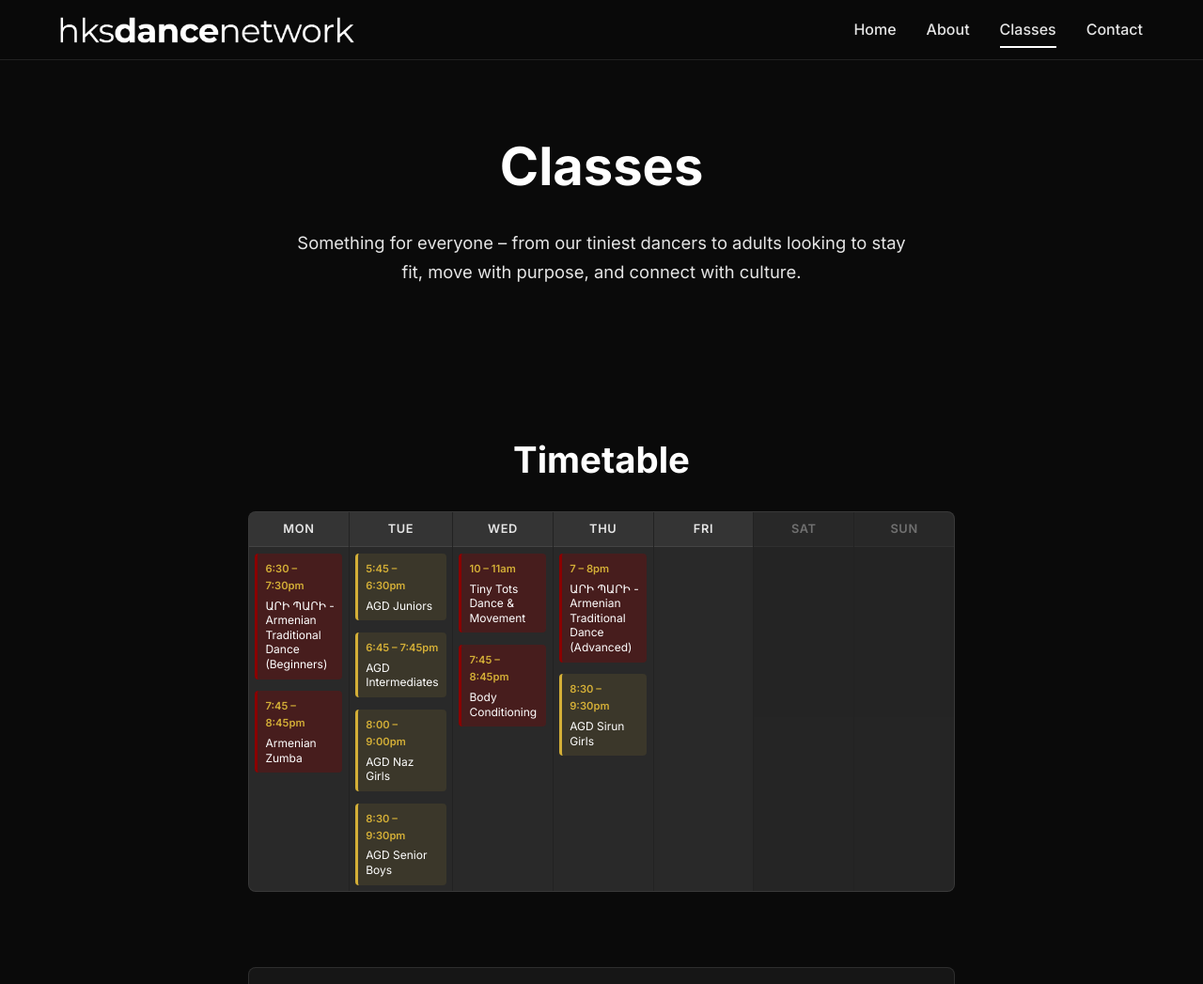
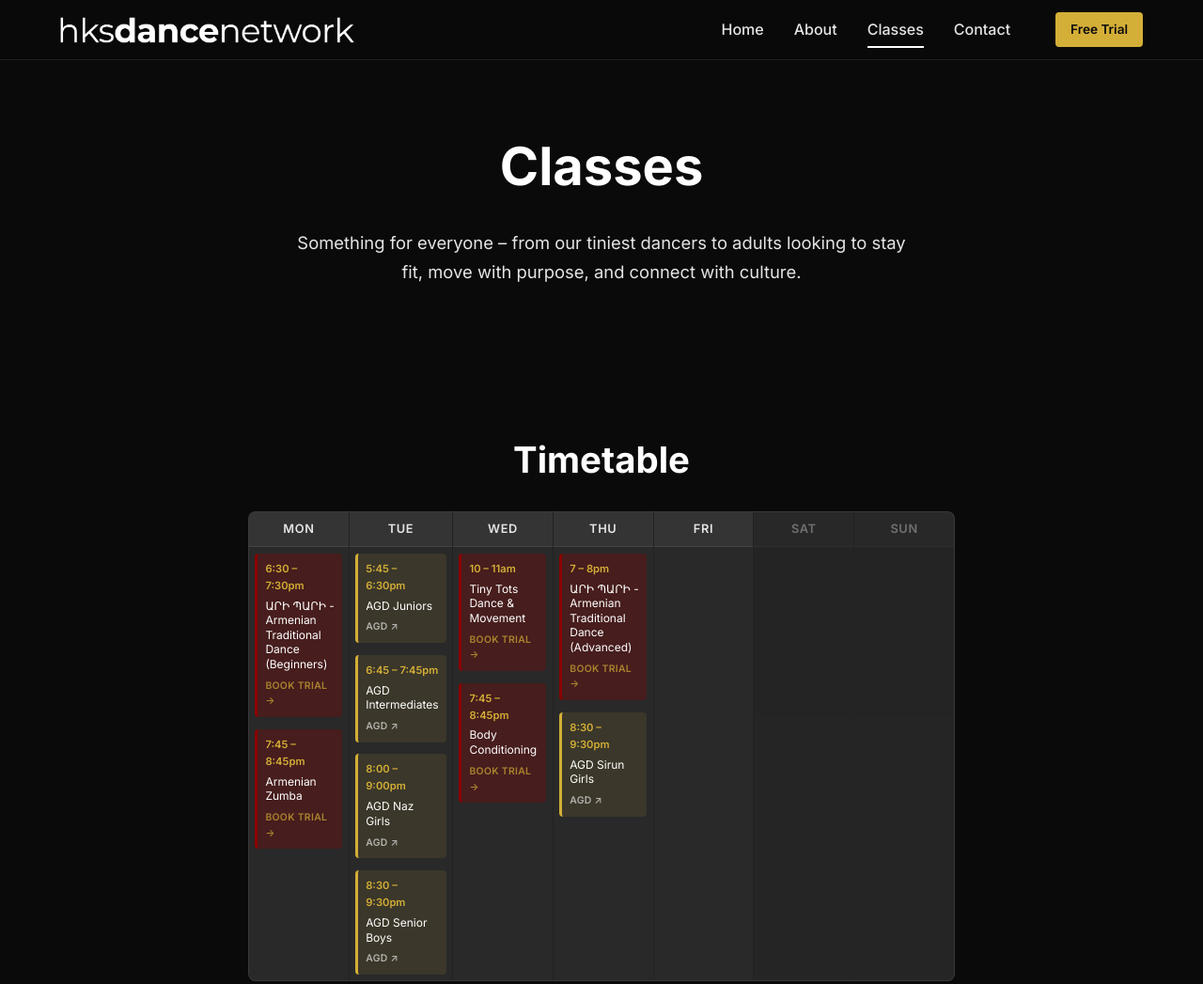
Before and after one commit to skhtor/hks-www, an Astro site: page /classes in a window 1280 px wide. Shown: the top 1047 px of the page at 94% size. Built offline with nearby package versions, Linux system fonts and the light colour scheme; Astro itself is replaced by a stand-in of ours.

Commit message:
Make calendar items clickable + add trial CTA

```diff
--- a/src/components/Nav.astro
+++ b/src/components/Nav.astro
@@ -33,6 +33,9 @@ const links = [
           </a>
         </li>
       ))}
+      <li class="nav-cta-item">
+        <a href="https://my.classmanager.com/hks-dance-network/classes?mode=trial" target="_blank" rel="noopener noreferrer" class="nav-cta">Free Trial</a>
+      </li>
     </ul>
   </div>
 </nav>
@@ -82,6 +85,7 @@ const links = [
 
   .nav-links {
     display: flex;
+    align-items: center;
     gap: var(--space-lg);
     list-style: none;
   }
@@ -100,6 +104,27 @@ const links = [
 
   .nav-link.active {
     border-bottom-color: var(--color-white);
+  }
+
+  .nav-cta-item {
+    margin-left: var(--space-sm);
+  }
+
+  .nav-cta {
+    display: inline-block;
+    padding: 0.5rem 1rem;
+    background: var(--color-accent);
+    color: var(--color-black);
+    font-weight: 600;
+    font-size: 0.85rem;
+    border-radius: 4px;
+    text-decoration: none;
+    transition: background 0.2s ease, transform 0.15s ease;
+  }
+
+  .nav-cta:hover {
+    background: var(--color-white);
+    transform: translateY(-1px);
   }
 
   .nav-toggle {
@@ -151,6 +176,16 @@ const links = [
       padding: 0;
       border-bottom: none;
       font-size: 1.2rem;
+    }
+
+    .nav-cta-item {
+      margin-left: 0;
+      margin-top: var(--space-sm);
+    }
+
+    .nav-cta {
+      font-size: 1rem;
+      padding: 0.65rem 1.25rem;
     }
   }
 </style>
--- a/src/pages/classes.astro
+++ b/src/pages/classes.astro
@@ -16,55 +16,65 @@ import BaseLayout from '../layouts/BaseLayout.astro';
       <div class="calendar">
         <div class="calendar-day">
           <div class="calendar-day-header">Mon</div>
-          <div class="calendar-event">
+          <a href="https://my.classmanager.com/hks-dance-network/classes/ari-pari-armenian-traditional-dance-beginners?mode=trial" target="_blank" rel="noopener noreferrer" class="calendar-event calendar-event-link">
             <span class="calendar-time">6:30 – 7:30pm</span>
             <span class="calendar-class">ԱՐԻ ՊԱՐԻ - Armenian Traditional Dance (Beginners)</span>
-          </div>
-          <div class="calendar-event">
+            <span class="calendar-action">Book trial →</span>
+          </a>
+          <a href="https://my.classmanager.com/hks-dance-network/classes/armenian-zumba?mode=trial" target="_blank" rel="noopener noreferrer" class="calendar-event calendar-event-link">
             <span class="calendar-time">7:45 – 8:45pm</span>
             <span class="calendar-class">Armenian Zumba</span>
-          </div>
+            <span class="calendar-action">Book trial →</span>
+          </a>
         </div>
         <div class="calendar-day">
           <div class="calendar-day-header">Tue</div>
-          <div class="calendar-event calendar-event-agd">
+          <a href="https://agd.org.au/" target="_blank" rel="noopener noreferrer" class="calendar-event calendar-event-agd calendar-event-link">
             <span class="calendar-time">5:45 – 6:30pm</span>
             <span class="calendar-class">AGD Juniors</span>
-          </div>
-          <div class="calendar-event calendar-event-agd">
+            <span class="calendar-action calendar-action-agd">AGD ↗</span>
+          </a>
+          <a href="https://agd.org.au/" target="_blank" rel="noopener noreferrer" class="calendar-event calendar-event-agd calendar-event-link">
             <span class="calendar-time">6:45 – 7:45pm</span>
             <span class="calendar-class">AGD Intermediates</span>
-          </div>
-          <div class="calendar-event calendar-event-agd">
+            <span class="calendar-action calendar-action-agd">AGD ↗</span>
+          </a>
+          <a href="https://agd.org.au/" target="_blank" rel="noopener noreferrer" class="calendar-event calendar-event-agd calendar-event-link">
             <span class="calendar-time">8:00 – 9:00pm</span>
             <span class="calendar-class">AGD Naz Girls</span>
-          </div>
-          <div class="calendar-event calendar-event-agd">
+            <span class="calendar-action calendar-action-agd">AGD ↗</span>
+          </a>
+          <a href="https://agd.org.au/" target="_blank" rel="noopener noreferrer" class="calendar-event calendar-event-agd calendar-event-link">
             <span class="calendar-time">8:30 – 9:30pm</span>
             <span class="calendar-class">AGD Senior Boys</span>
-          </div>
+            <span class="calendar-action calendar-action-agd">AGD ↗</span>
+          </a>
         </div>
         <div class="calendar-day">
           <div class="calendar-day-header">Wed</div>
-          <div class="calendar-event">
+          <a href="https://my.classmanager.com/hks-dance-network/classes/tiny-tots-dance-movement?mode=trial" target="_blank" rel="noopener noreferrer" class="calendar-event calendar-event-link">
             <span class="calendar-time">10 – 11am</span>
             <span class="calendar-class">Tiny Tots Dance & Movement</span>
-          </div>
-          <div class="calendar-event">
+            <span class="calendar-action">Book trial →</span>
+          </a>
+          <a href="https://my.classmanager.com/hks-dance-network/classes/body-conditioning?mode=trial" target="_blank" rel="noopener noreferrer" class="calendar-event calendar-event-link">
             <span class="calendar-time">7:45 – 8:45pm</span>
             <span class="calendar-class">Body Conditioning</span>
-          </div>
+            <span class="calendar-action">Book trial →</span>
+          </a>
         </div>
         <div class="calendar-day">
           <div class="calendar-day-header">Thu</div>
-          <div class="calendar-event">
+          <a href="https://my.classmanager.com/hks-dance-network/classes/cls_01kvqeww182k5q77swjr7jfk15?mode=trial" target="_blank" rel="noopener noreferrer" class="calendar-event calendar-event-link">
             <span class="calendar-time">7 – 8pm</span>
             <span class="calendar-class">ԱՐԻ ՊԱՐԻ - Armenian Traditional Dance (Advanced)</span>
-          </div>
-          <div class="calendar-event calendar-event-agd">
+            <span class="calendar-action">Book trial →</span>
+          </a>
+          <a href="https://agd.org.au/" target="_blank" rel="noopener noreferrer" class="calendar-event calendar-event-agd calendar-event-link">
             <span class="calendar-time">8:30 – 9:30pm</span>
             <span class="calendar-class">AGD Sirun Girls</span>
-          </div>
+            <span class="calendar-action calendar-action-agd">AGD ↗</span>
+          </a>
         </div>
         <div class="calendar-day">
           <div class="calendar-day-header">Fri</div>
@@ -264,6 +274,21 @@ import BaseLayout from '../layouts/BaseLayout.astro';
     gap: 0.25rem;
   }
 
+  .calendar-event-link {
+    text-decoration: none;
+    cursor: pointer;
+    transition: background 0.2s ease, transform 0.15s ease;
+  }
+
+  .calendar-event-link:hover {
+    background: rgba(139, 0, 0, 0.5);
+    transform: translateY(-1px);
+  }
+
+  .calendar-event-agd.calendar-event-link:hover {
+    background: rgba(212, 175, 55, 0.2);
+  }
+
   .calendar-event-agd {
     background: rgba(212, 175, 55, 0.1);
     border-left-color: var(--color-accent);
@@ -296,6 +321,25 @@ import BaseLayout from '../layouts/BaseLayout.astro';
     font-size: 0.75rem;
     color: var(--color-white);
     line-height: 1.3;
+  }
+
+  .calendar-action {
+    font-size: 0.65rem;
+    font-weight: 600;
+    text-transform: uppercase;
+    letter-spacing: 0.03em;
+    color: var(--color-accent);
+    margin-top: 0.2rem;
+    opacity: 0.7;
+    transition: opacity 0.2s ease;
+  }
+
+  .calendar-event-link:hover .calendar-action {
+    opacity: 1;
+  }
+
+  .calendar-action-agd {
+    color: var(--color-gray-200);
   }
 
   .calendar-empty {
```
Also changed, not shown: src/pages/contact.astro (+8 -2 lines), 1 other file.
